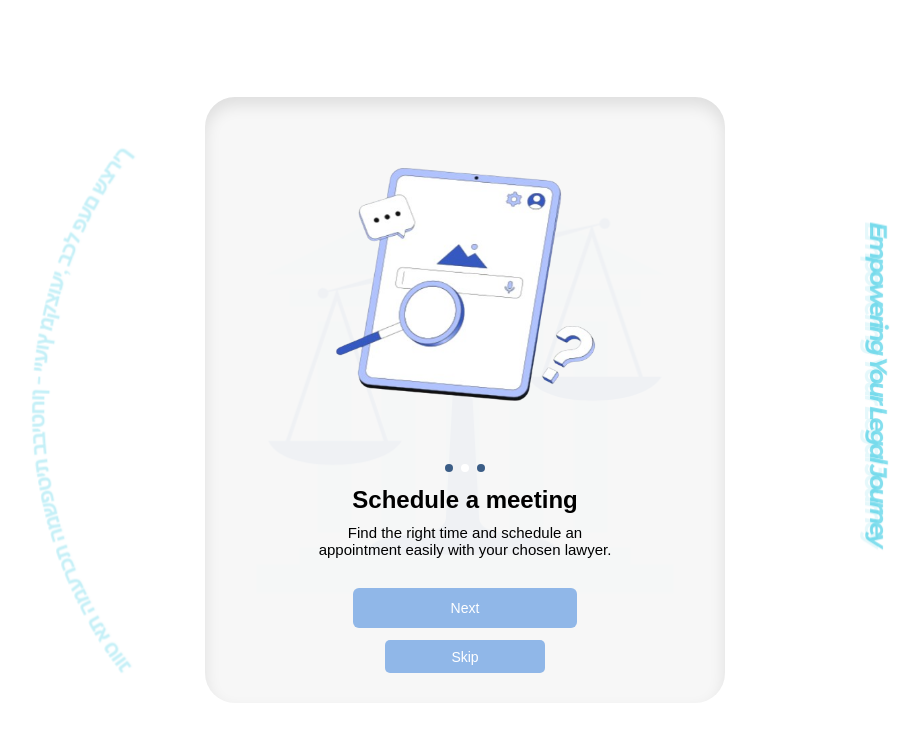
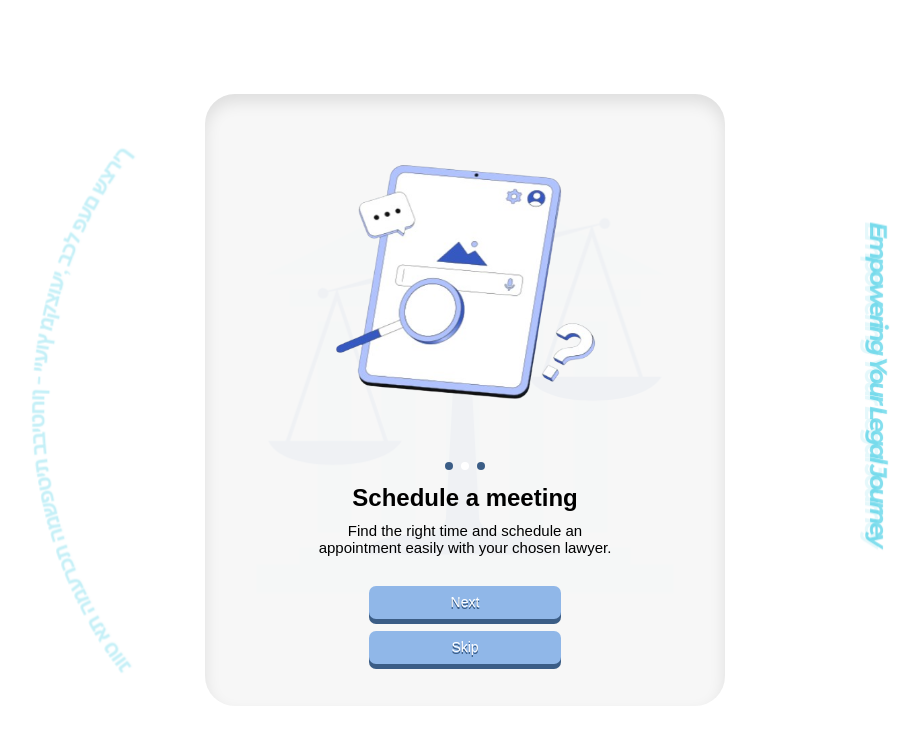
Before and after one commit to pura-toru/lawyer-project, a React (Vite) app in the folder client/: page / in a window 1280 px wide. Shown: the top 742 px of the page, without its empty margins (175-1096 px from the left). Built offline with nearby package versions, Linux system fonts and the light colour scheme.

Commit message:
Slight changes on splash page button styling

```diff
--- a/client/src/App.css
+++ b/client/src/App.css
@@ -24,9 +24,10 @@ button {
   transition: border-color 0.25s;
 }
 button:hover {
-  /* border-color: #646cff; */
-  transition: 0.2s ease;
-  transform: scale(1.2);
+  transition: 200ms ease;
+  transform: translateY(5px) translateZ(0px);
+  transition: all (600ms - 200);
+
 }
 /* button:focus,
 button:focus-visible {
--- a/client/src/pages/SplashScreen.jsx
+++ b/client/src/pages/SplashScreen.jsx
@@ -70,12 +70,12 @@ const SplashScreen = () => {
       <h2>{quotes[quotesIndex].title}</h2>
       <p className='quotes'>{quotes[quotesIndex].description}</p>
 
-         <button className= {quotesIndex < quotes.length - 1 ? 'next-button' : 'hidden'} onClick={handleNext}>
+         <button className= {quotesIndex < quotes.length - 1 ? 'splash-button' : 'hidden'} onClick={handleNext}>
           Next
         {/* {quotesIndex < quotes.length - 1 ? '' : 'Done'} */}
         {/* ubah inner html klo udh di akhir array */}
       </button>
-      <Link to="/home"><button className="skip-link" onClick={handleSkip}>Skip</button></Link>
+      <Link to="/home"><button className="splash-button" onClick={handleSkip}>Skip</button></Link>
     </div>
     </div>
   );
--- a/client/src/styles/SplashScreen.css
+++ b/client/src/styles/SplashScreen.css
@@ -74,82 +74,28 @@ h1 h2 h3{
   padding: 10px;
 }
 
-.next-button {
+.splash-button {
   background-color: #90B7E8;
-  border: none;
-  color: #fff;
-  padding: 12px 24px;
-  border-radius: 6px;
-  font-size: 14px;
-  cursor: pointer;
-  margin-bottom: 12px;
-  width: 70%;
-}
-
-.next-button:hover {
-  background-color: #3B5D86;
-}
-
-.skip-link {
-  background-color: #90B7E8;
-  border-radius: 5px;
+  text-shadow: 0 2px 0 #3B5D86;
+  box-shadow: 0 5px 0 #3B5D86;
+  border-radius: 7px;
   color: #FFFFFF;
   font-size: 14px;
-  width: 50%;
+  width: 60%;
   height: 33px;
   text-decoration: none;
   padding: 3px;
+  margin-bottom: 12px;
   border: none;
+  transform: translateY(0px) translateZ(0px);
 }
 
-.skip-link:hover{
-  background-color: #081a30;
+.splash-button:hover{
+  background-color:#3b5d86;
+  box-shadow: none;
 }
 
-/* a {
-  font-weight: 500;
-  color: #646cff;
-  text-decoration: inherit;
-}
-
-a:hover {
-  color: #535bf2;
-}
-
-body {
-  margin: 0;
-  display: flex;
-  place-items: center;
-  min-width: 320px;
-  min-height: 100vh;
-}
-
-h1 {
-  font-size: 3.2em;
-  line-height: 1.1;
-}
-
-button {
-  border-radius: 8px;
-  border: 1px solid transparent;
-  padding: 0.6em 1.2em;
-  font-size: 1em;
-  font-weight: 500;
-  font-family: inherit;
-  background-color: #1a1a1a;
-  cursor: pointer;
-  transition: border-color 0.25s;
-}
-
-button:hover {
-  border-color: #646cff;
-}
-
-button:focus,
-button:focus-visible {
-  outline: 4px auto -webkit-focus-ring-color;
-}
-
+/*
 @media (prefers-color-scheme: light) {
   :root {
     color: #213547;
```
